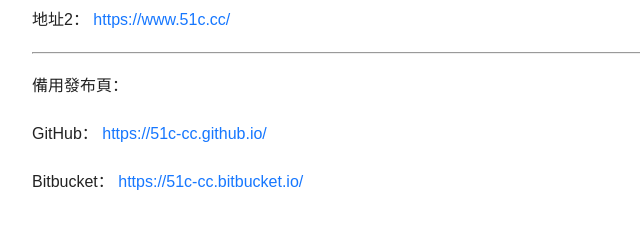
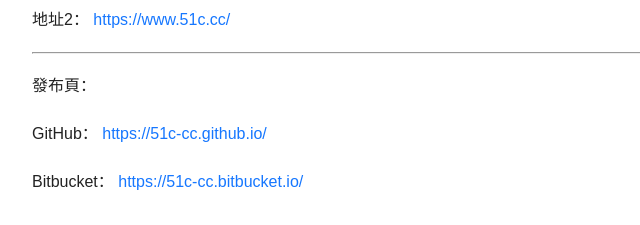
Before and after one commit to 51c-cc/51c-cc.github.io, a plain HTML site: page index.html in a window 1280 px wide. Shown: the part 227-452 px from the top of the page, 228-868 px from the left. Drawn offline with Linux system fonts and the light colour scheme.

Commit message:
Update release page text in index.html

```diff
--- a/index.html
+++ b/index.html
@@ -54,7 +54,7 @@
 
 <hr>
 
-<p>備用發布頁：</p>
+<p>發布頁：</p>
 
 <p>
     GitHub：
```
